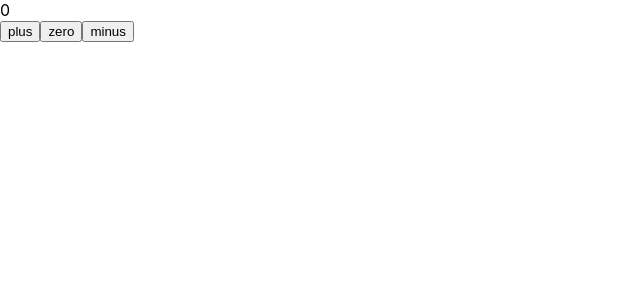
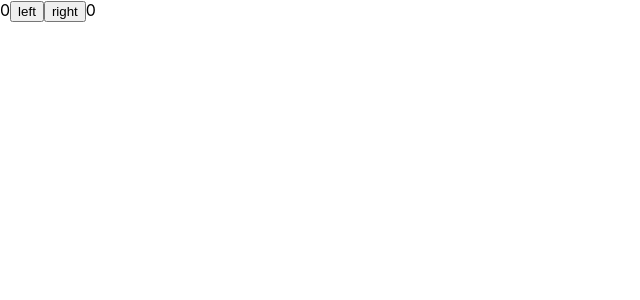
Before and after one commit to 1Maria/part1counter, a React (Create React App) app: page / in a window 1280 px wide. Shown: the top 300 px of the page, without its empty margins (0-640 px from the left). Built offline with nearby package versions, Linux system fonts and the light colour scheme; the HTML template or start-up script is replaced by a standard one.

Commit message:
Create two pieces of state (left and right) with initial values of 0

```diff
--- a/src/App.js
+++ b/src/App.js
@@ -1,35 +1,19 @@
 import React, { useState } from 'react';
 
-const Display = ({counter}) => <div>{counter}</div>
-
-const Button = ({handleClick, text}) => (
-    <button onClick={handleClick}>
-      {text}
-    </button>
-  );
-
 const App = () => {
-  const [ counter, setCounter ] = useState(0);
-
-  const increaseByOne = () => setCounter(counter + 1);
-  const decreaseByOne = () => setCounter(counter - 1);
-  const setToZero = () => setCounter(0);
+  const [left, setLeft] = useState(0);
+  const [right, setRight] = useState(0);
 
   return (
     <div>
-      <Display counter={counter}/>
-      <Button
-        handleClick={increaseByOne}
-        text='plus'
-      />
-      <Button
-        handleClick={setToZero}
-        text='zero'
-      />
-      <Button
-        handleClick={decreaseByOne}
-        text='minus'
-      />
+      {left}
+      <button onClick={() => setLeft(left + 1)}>
+        left
+      </button>
+      <button onClick={() => setRight(right + 1)}>
+        right
+      </button>
+      {right}
     </div>
   );
 }
```
